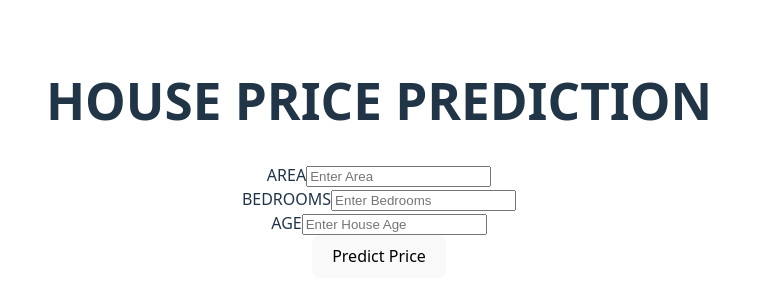
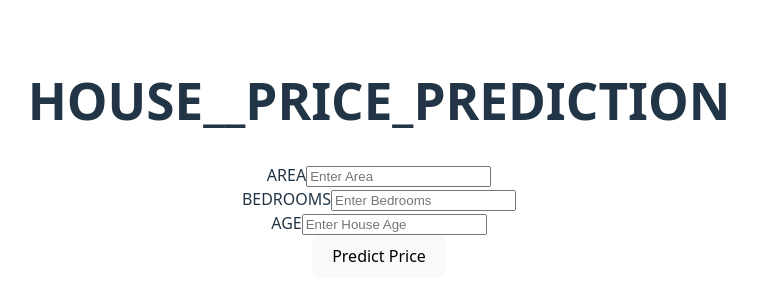
Before and after one commit to pranay335/House_Price_Prediction, a React (Vite) app: page / in a window 1280 px wide. Shown: the part 242-542 px from the top of the page, without its empty margins (261-1018 px from the left). Built offline with nearby package versions, Linux system fonts and the light colour scheme.

Commit message:
Name label Changed

```diff
--- a/src/App.jsx
+++ b/src/App.jsx
@@ -26,7 +26,7 @@ function App() {
 
   return (
     <>
-      <h1>HOUSE PRICE PREDICTION</h1>
+      <h1>HOUSE__PRICE_PREDICTION</h1>
 
       <form onSubmit={handlePredict}>
         <label>AREA</label>
```
